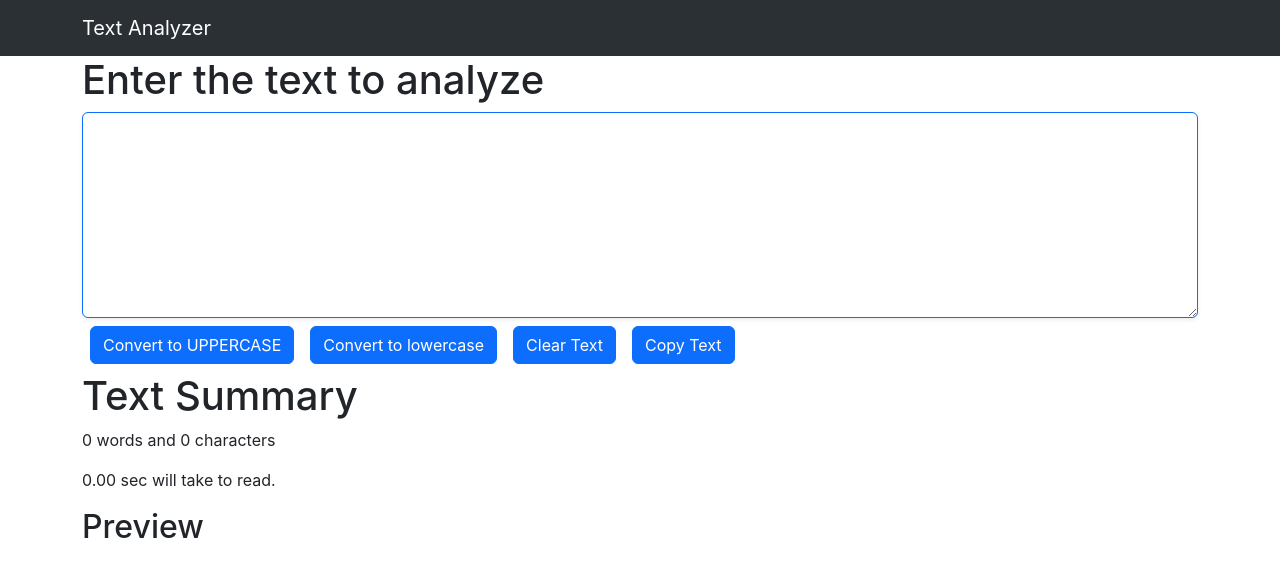
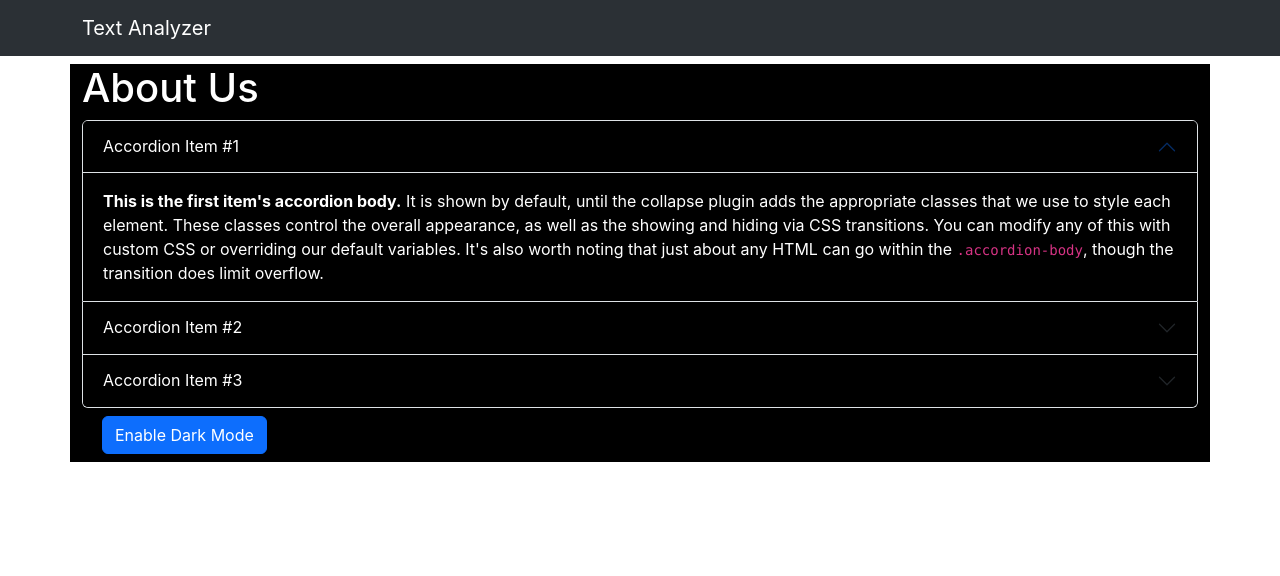
Before and after one commit to tusharmuley/Text-analyzer, a React (Create React App) app: page / in a window 1280 px wide. Shown: the top 576 px of the page. Built offline with nearby package versions, Linux system fonts and the light colour scheme.

Commit message:
about togle theme changes

```diff
--- a/src/App.js
+++ b/src/App.js
@@ -1,6 +1,7 @@
 import './App.css';
 import Navbar from './components/Navbar';
-import { TextForm } from './components/TextForm';
+import About from './components/About';
+// import { TextForm } from './components/TextForm';
 
 function App() {
   const links = [
@@ -13,7 +14,8 @@
     <div>
       {/* Props pass kar rahe hain */}
       <Navbar brand="Text Analyzer" links={links} />
-      <TextForm heading="Enter the text to analyze"/>
+      {/* <TextForm heading="Enter the text to analyze"/> */}
+      <About></About>
     </div>
   );
 }
--- /dev/null
+++ b/src/components/About.js
@@ -0,0 +1,75 @@
+import React, { useState } from 'react'
+
+export default function About() {
+    const [myStyle, setMystyle] = useState({
+        color:'white',
+        backgroundColor:'black'
+    });
+
+    const [btntext, setBtnText] = useState("Enable Dark Mode")
+
+    const toggleStyle = () =>{
+        if (myStyle.color === 'white'){
+            setMystyle({
+                color:'black',
+                backgroundColor:'white'
+            })
+            setBtnText("Enable Dark Mode")
+        }else{
+            setMystyle({
+                color:'white',
+                backgroundColor:'black'
+            })
+            setBtnText("Enable Light Mode")
+        }
+
+    }
+
+  return (
+    <div className='container' style={myStyle}>
+        <h1 className='my-2'>About Us</h1>
+        <div className="accordion" id="accordionPanelsStayOpenExample" >
+            <div className="accordion-item" style={myStyle}>
+                <h2 className="accordion-header">
+                <button className="accordion-button" style={myStyle} type="button" data-bs-toggle="collapse" data-bs-target="#panelsStayOpen-collapseOne" aria-expanded="true" aria-controls="panelsStayOpen-collapseOne">
+                    Accordion Item #1
+                </button>
+                </h2>
+                <div id="panelsStayOpen-collapseOne" className="accordion-collapse collapse show">
+                <div className="accordion-body" style={myStyle} >
+                    <strong>This is the first item's accordion body.</strong> It is shown by default, until the collapse plugin adds the appropriate classes that we use to style each element. These classes control the overall appearance, as well as the showing and hiding via CSS transitions. You can modify any of this with custom CSS or overriding our default variables. It's also worth noting that just about any HTML can go within the <code>.accordion-body</code>, though the transition does limit overflow.
+                </div>
+                </div>
+            </div>
+            <div className="accordion-item" style={myStyle}>
+                <h2 className="accordion-header">
+                <button className="accordion-button collapsed" style={myStyle}type="button" data-bs-toggle="collapse" data-bs-target="#panelsStayOpen-collapseTwo" aria-expanded="false" aria-controls="panelsStayOpen-collapseTwo">
+                    Accordion Item #2
+                </button>
+                </h2>
+                <div id="panelsStayOpen-collapseTwo" className="accordion-collapse collapse">
+                <div className="accordion-body">
+                    <strong>This is the second item's accordion body.</strong> It is hidden by default, until the collapse plugin adds the appropriate classes that we use to style each element. These classes control the overall appearance, as well as the showing and hiding via CSS transitions. You can modify any of this with custom CSS or overriding our default variables. It's also worth noting that just about any HTML can go within the <code>.accordion-body</code>, though the transition does limit overflow.
+                </div>
+                </div>
+            </div>
+            <div className="accordion-item" style={myStyle}>
+                <h2 className="accordion-header">
+                <button className="accordion-button collapsed" style={myStyle} type="button" data-bs-toggle="collapse" data-bs-target="#panelsStayOpen-collapseThree" aria-expanded="false" aria-controls="panelsStayOpen-collapseThree">
+                    Accordion Item #3
+                </button>
+                </h2>
+                <div id="panelsStayOpen-collapseThree" className="accordion-collapse collapse">
+                <div className="accordion-body">
+                    <strong>This is the third item's accordion body.</strong> It is hidden by default, until the collapse plugin adds the appropriate classes that we use to style each element. These classes control the overall appearance, as well as the showing and hiding via CSS transitions. You can modify any of this with custom CSS or overriding our default variables. It's also worth noting that just about any HTML can go within the <code>.accordion-body</code>, though the transition does limit overflow.
+                </div>
+                </div>
+            </div>
+        </div>
+        <div className="container">
+            <button type="button" className="btn btn-primary m-2" onClick={toggleStyle}>{btntext}</button>
+        </div>
+
+    </div>
+  )
+}
--- a/src/components/TextForm.js
+++ b/src/components/TextForm.js
@@ -33,11 +33,8 @@
 
   // New function to count words properly
   const getWordCount = (text) => {
-    // Trim the text and replace multiple spaces with single space
     const cleanedText = text.trim().replace(/\s+/g, ' ');
-    // If text is empty, return 0
     if (!cleanedText) return 0;
-    // Split by single space and count
     return cleanedText.split(' ').length;
   };
 
```
